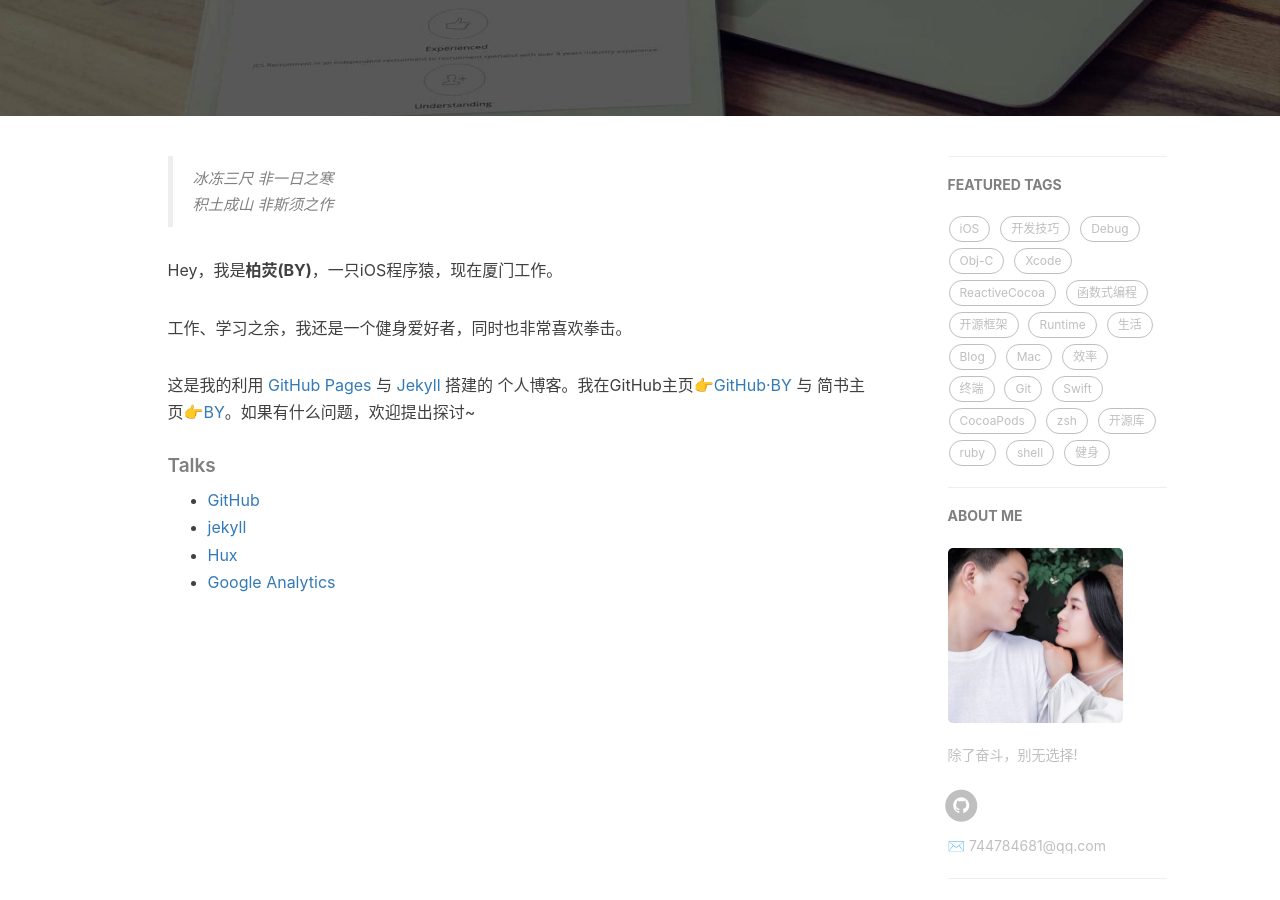
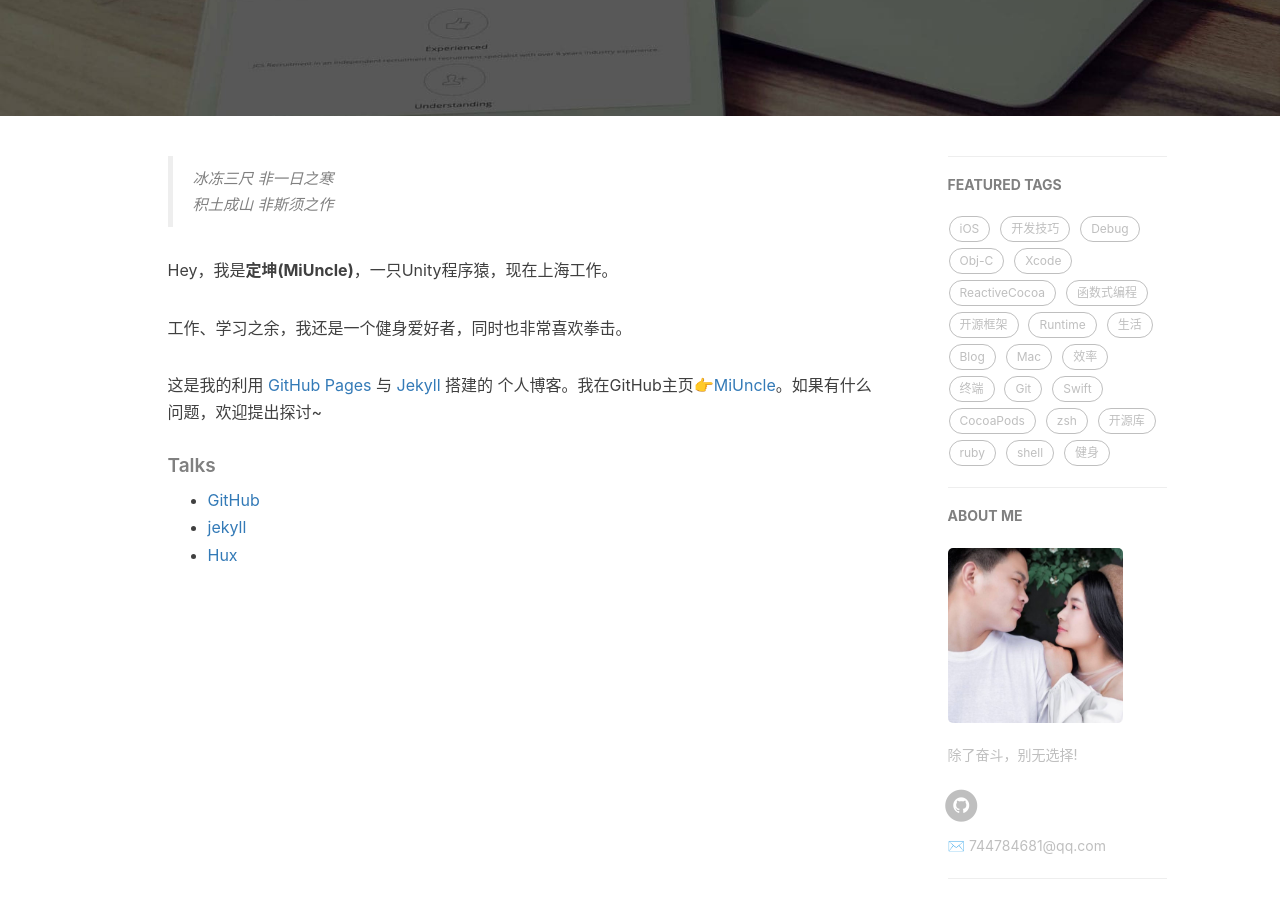
Before and after one commit to DuPrince/DuPrince.github.io, a Jekyll site: the page built from about.html, in a window 1280 px wide and 900 px high, scrolled down 302 px. Built offline with Jekyll 4.4.1, drawn with Linux system fonts in a browser that asks for light colours; nearby versions of some CDN libraries; comment, search, counter and statistics services are not loaded.

Commit message:
修改自己的主页

```diff
--- a/about.html
+++ b/about.html
@@ -18,11 +18,11 @@ header-img: "img/post-bg-rwd.jpg"
     <blockquote><p>冰冻三尺 非一日之寒<br>
     积土成山 非斯须之作</p></blockquote>
 
-    <p>Hey，我是<strong>柏荧(BY)</strong>，一只iOS程序猿，现在厦门工作。</p>
+    <p>Hey，我是<strong>定坤(MiUncle)</strong>，一只Unity程序猿，现在上海工作。</p>
 
     <p>工作、学习之余，我还是一个健身爱好者，同时也非常喜欢拳击。</p>
 
-    <p>这是我的利用 <a href="https://pages.github.com/">GitHub Pages</a> 与 <a href="http://jekyll.com.cn/">Jekyll</a> 搭建的 个人博客。我在GitHub主页<a href="https://github.com/qiubaiying">👉GitHub·BY</a> 与 简书主页<a href="https://http://www.jianshu.com/u/e71990ada2fd">👉BY</a>。如果有什么问题，欢迎提出探讨~</p>
+    <p>这是我的利用 <a href="https://pages.github.com/">GitHub Pages</a> 与 <a href="http://jekyll.com.cn/">Jekyll</a> 搭建的 个人博客。我在GitHub主页<a href="https://kaifone.com">👉MiUncle</a>。如果有什么问题，欢迎提出探讨~</p>
 
     <p></p>
 
@@ -32,32 +32,9 @@ header-img: "img/post-bg-rwd.jpg"
         <li><a href="https://github.com">GitHub</a></li>
         <li><a href="http://jekyll.com.cn/">jekyll</a></li>
         <li><a href="http://huangxuan.me/">Hux</a></li>
-        <li><a href="https://analytics.google.com/analytics">Google Analytics</a></li>
     </ul>
 </div>
 
-<!-- English Version -->
-<!-- <div class="en post-container">
-    <blockquote><p>Yet another iOS Developer. <br>
-    Yet another Life-long Student.</p></blockquote>
-
-    <p>Hi, I am <strong>Baiying Qiu</strong>，you can call me <strong>BY</strong>. I am an iOS software engineer and currently working in Xiamen</p>
-
-    <p>This is my personal blog, through making Github Pages and Jekyll.My GitHub  👉 <a href="http://github.com/qiubaiying">Github·BY</a>.</p>
-
-    <p>I am a sports enthusiast, I like fitness, running and boxing.</p>
-
-    <h5>Talks</h5>
-
-    <ul>
-    <li><a href="https://github.com">GitHub</a></li>
-    <li><a href="http://jekyll.com.cn/">jekyll</a></li>
-    <li><a href="https://pages.github.com/">GitHub Pages</a></li>
-    <li><a href="https://qiubaiying.github.io">BY</a></li>
-    </ul>
-</div> -->
-
-<!-- Handle Language Change -->
 <script type="text/javascript">
     // get nodes
     var $zh = document.querySelector(".zh");
```
